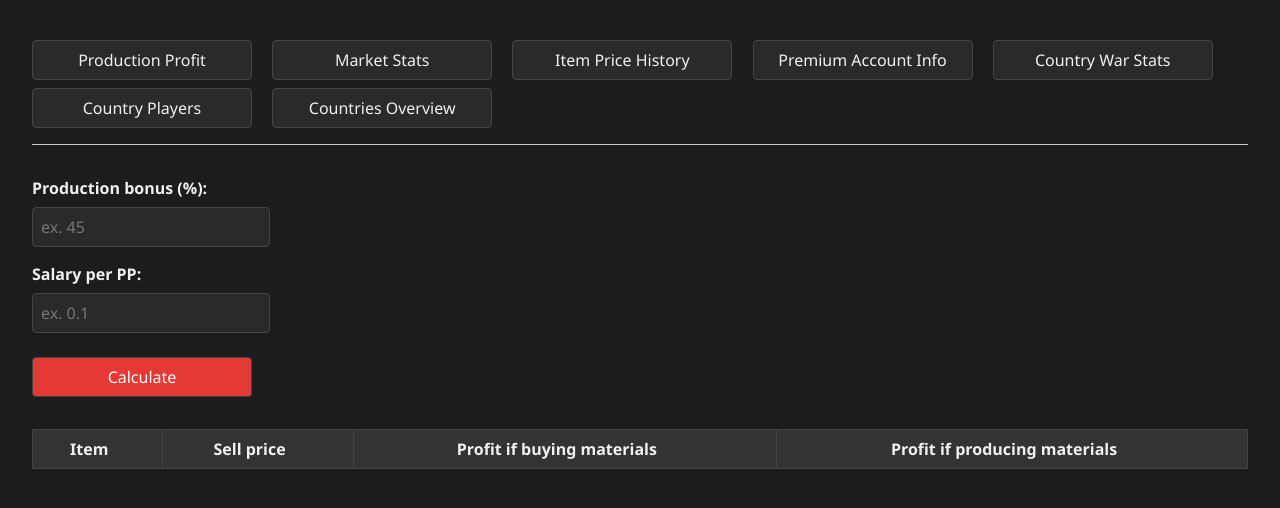
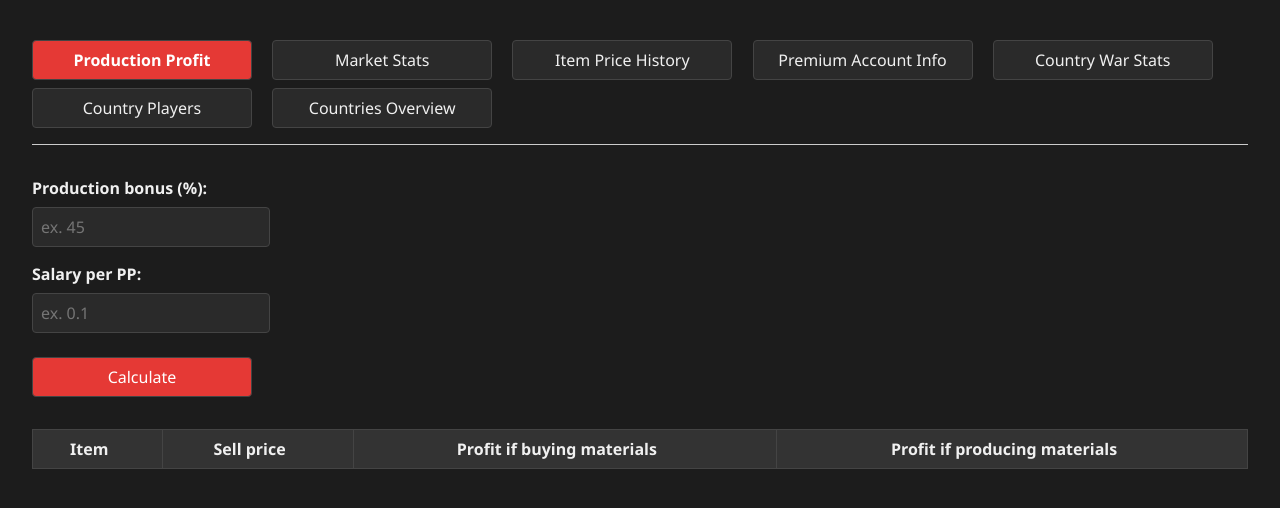
Before and after one commit to coisan/WarEra-Helper, a plain HTML site: page production_profit.html in a window 1280 px wide. Drawn offline with Linux system fonts and the light colour scheme; no server answers.

Commit message:
Update production_profit.html

```diff
--- a/production_profit.html
+++ b/production_profit.html
@@ -8,8 +8,12 @@
   <div id="nav-placeholder"></div>
   <script>
     fetch('nav.html')
-      .then(response => response.text())
-      .then(data => document.getElementById('nav-placeholder').innerHTML = data);
+      .then(r => r.text())
+      .then(html => {
+        document.getElementById('nav-placeholder').innerHTML = html;
+        document.getElementById('nav-prodprofit')
+          ?.classList.add('active-nav');
+      });
   </script>
 
   <label for="bonusInput">Production bonus (%):</label>
```
